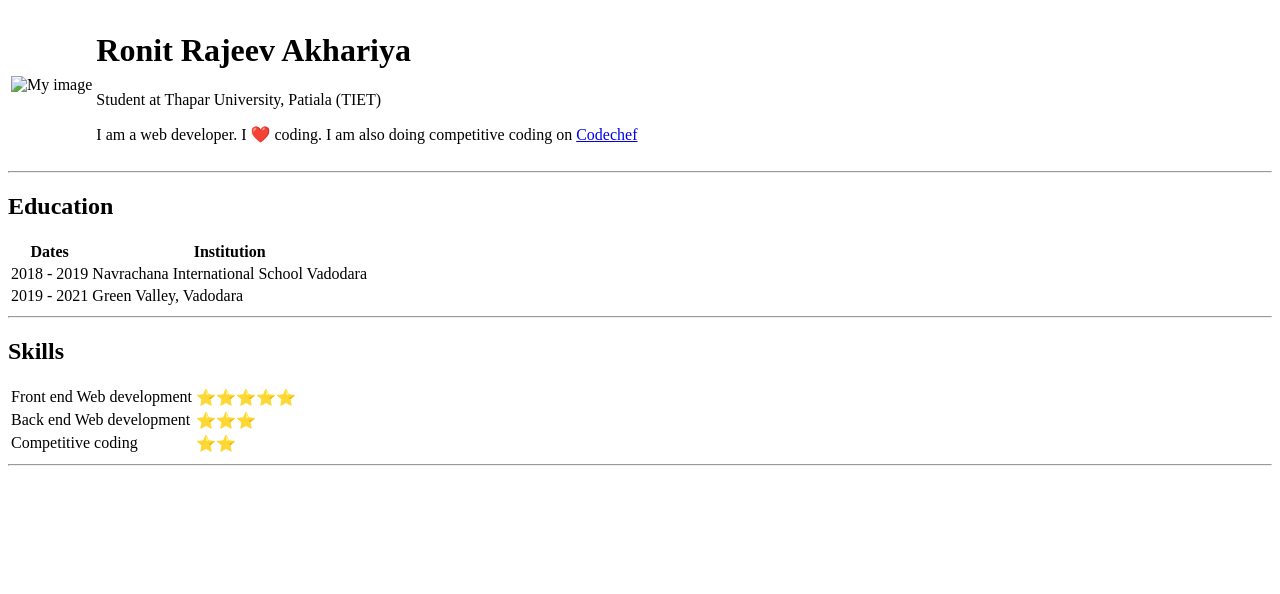
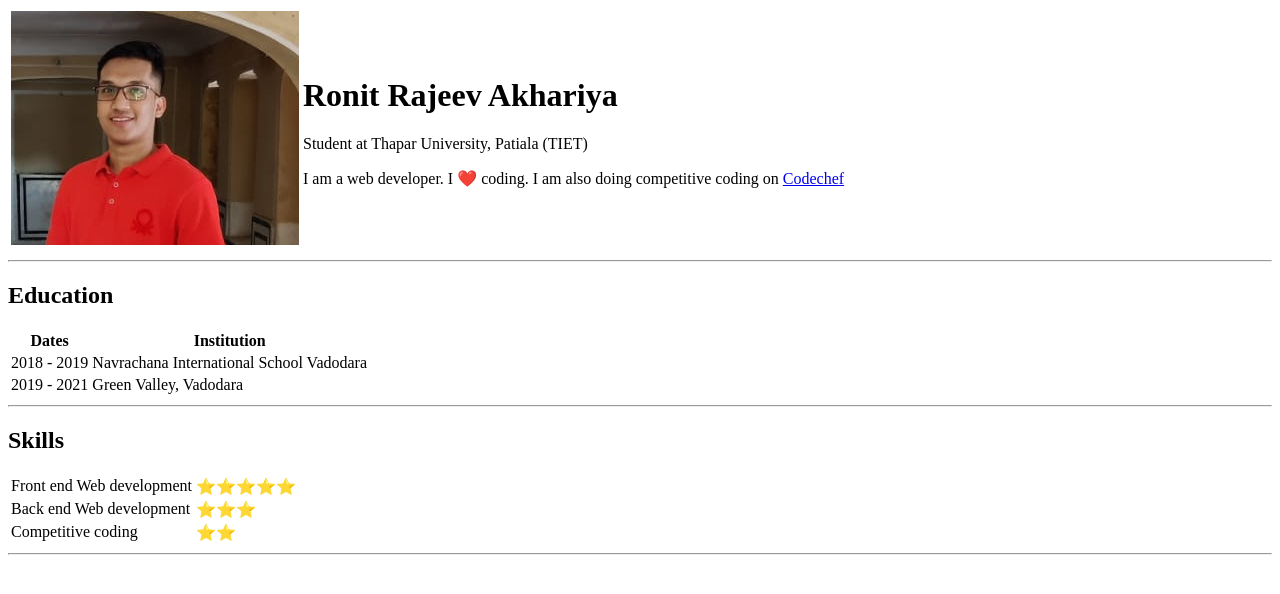
Before and after one commit to Ronit33/CV, a plain HTML site: page index.html in a window 1280 px wide. Drawn offline with Linux system fonts and the light colour scheme.

Commit message:
Update index.html

```diff
--- a/index.html
+++ b/index.html
@@ -10,7 +10,7 @@
 <body>
 <table>
     <tr>
-        <td><img src="me.png" alt="My image"></td>
+        <td><img src="img/me.png" alt="My image"></td>
         <td>
             <h1>Ronit Rajeev Akhariya</h1>
             <p>Student at Thapar University, Patiala (TIET)</p>
```
